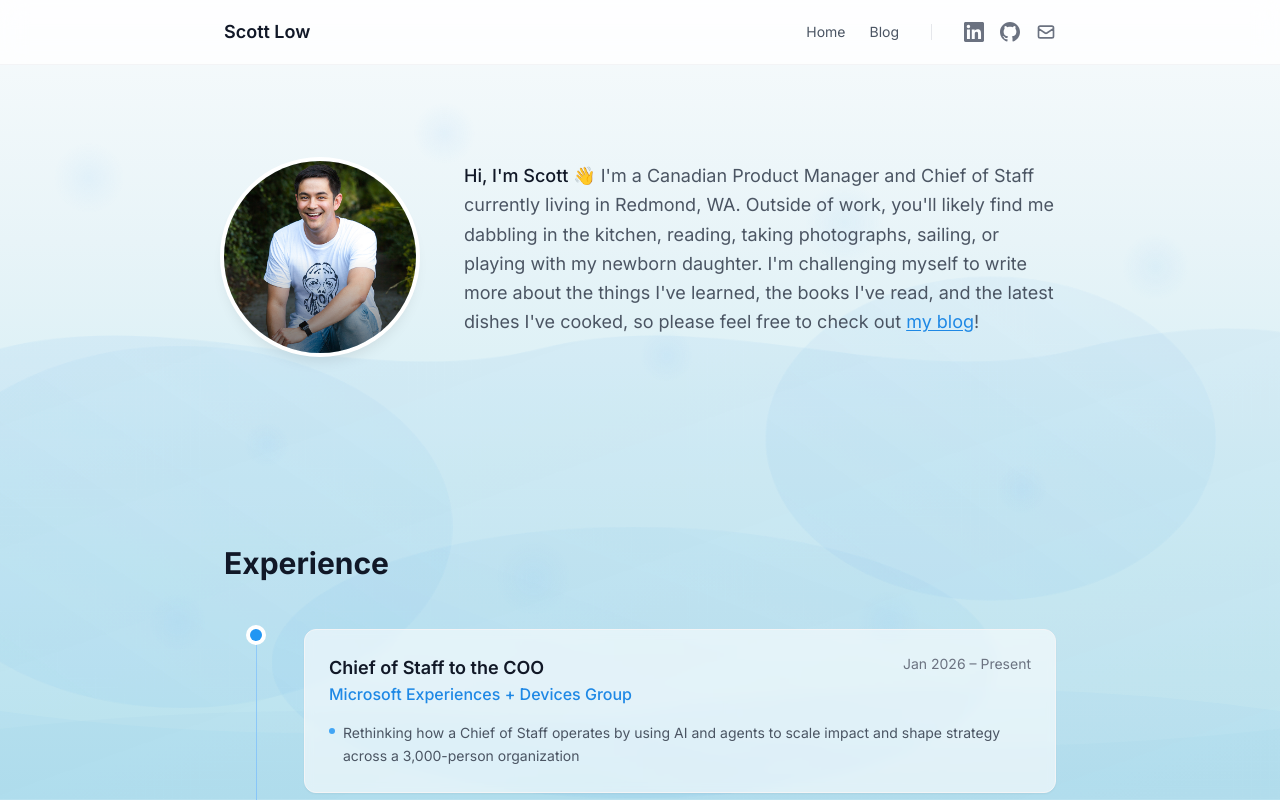
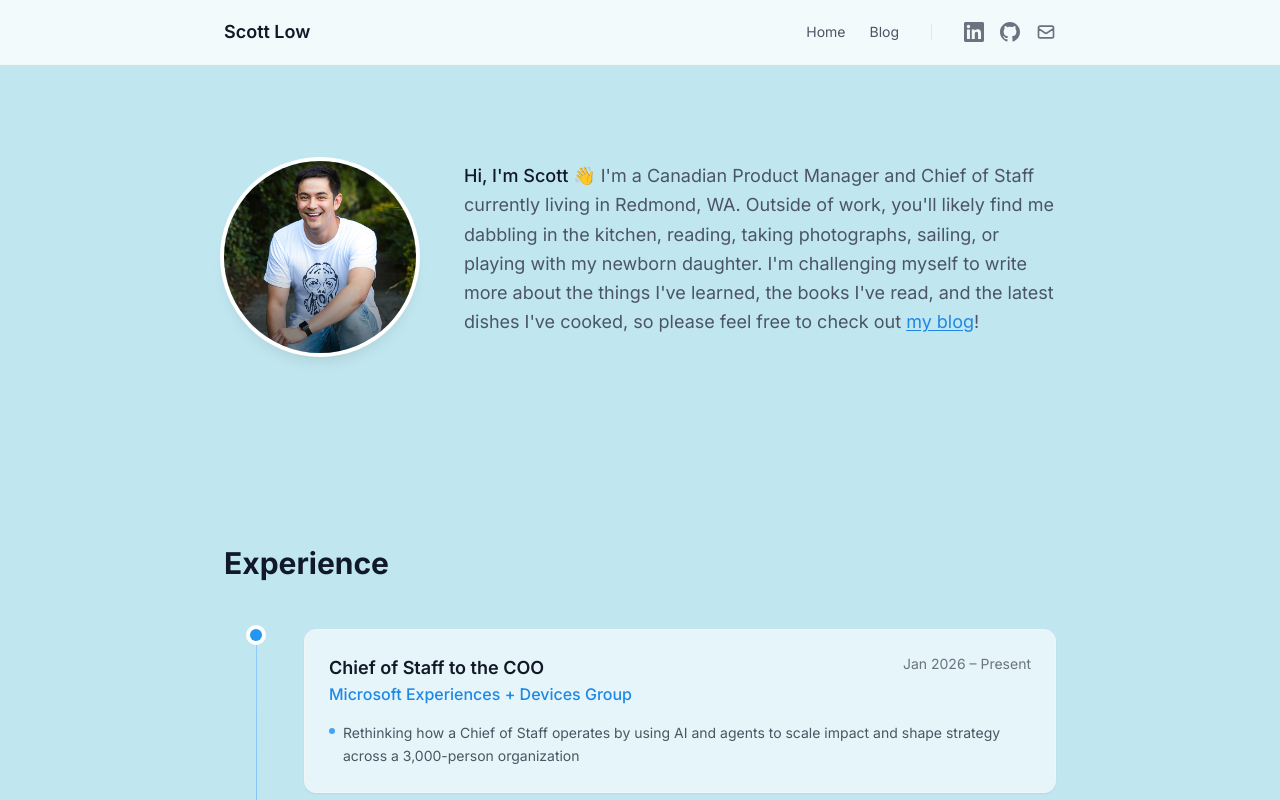
Before and after one commit to scottlow/scott-low.com, a Next.js app: page / in a window 1280 px wide. Shown: the top 800 px of the page. Built offline with nearby package versions, Linux system fonts and the light colour scheme.

Commit message:
Fixed Safari overscroll behavior

```diff
--- a/app/globals.css
+++ b/app/globals.css
@@ -14,10 +14,12 @@
 @layer base {
   html {
     scroll-behavior: smooth;
+    background-color: #f8fbfc;
   }
 
   body {
-    @apply bg-white text-gray-900 antialiased;
+    @apply text-gray-900 antialiased;
+    background-color: #c0e6ef;
   }
 
   /* Respect reduced motion preferences */
```
